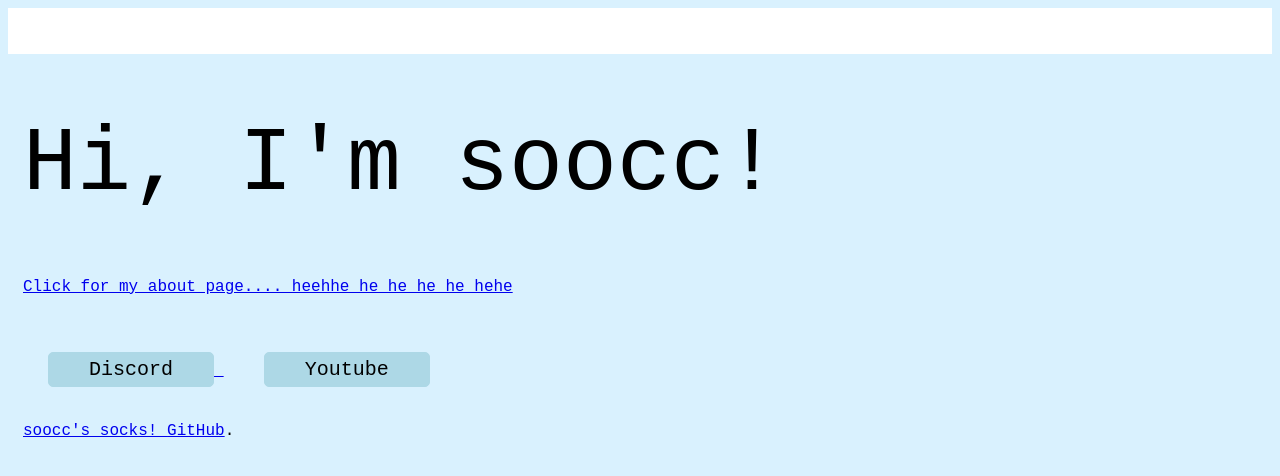
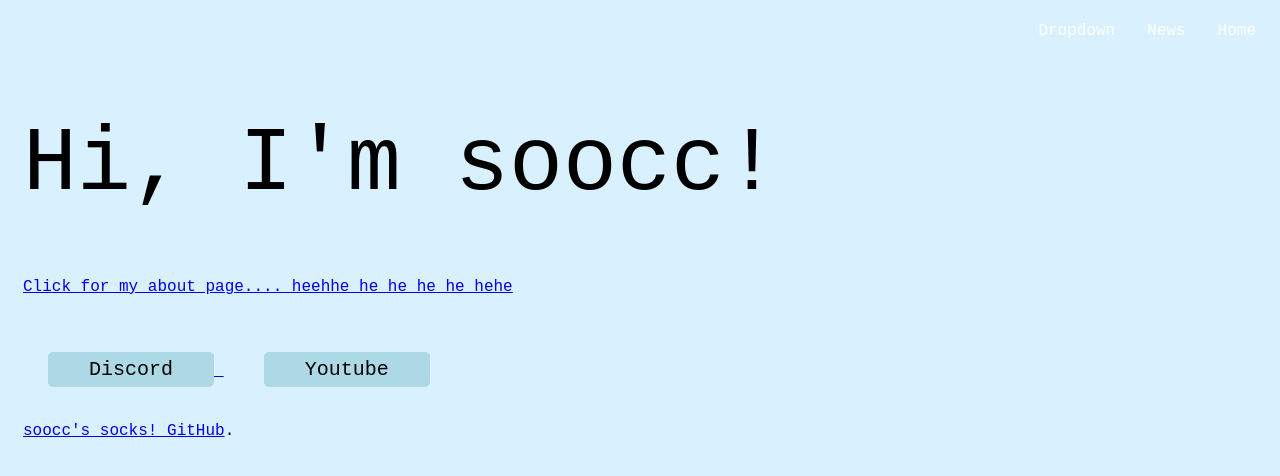
Before and after one commit to soocc/sooccsocks2, a Jekyll site: the page built from index.html, in a window 1280 px wide. Shown: the top 476 px of the page. Built offline with Jekyll 4.4.1, drawn with Linux system fonts in a browser that asks for light colours.

Commit message:
Update styles.css

```diff
--- a/styles/styles.css
+++ b/styles/styles.css
@@ -1,7 +1,7 @@
 /* Navbar container */
 .navbar {
   overflow: hidden;
-  background-color: #fff;
+  background-color: #d9f1fe;
   font-family: 'Courier New';
 }
 
```
